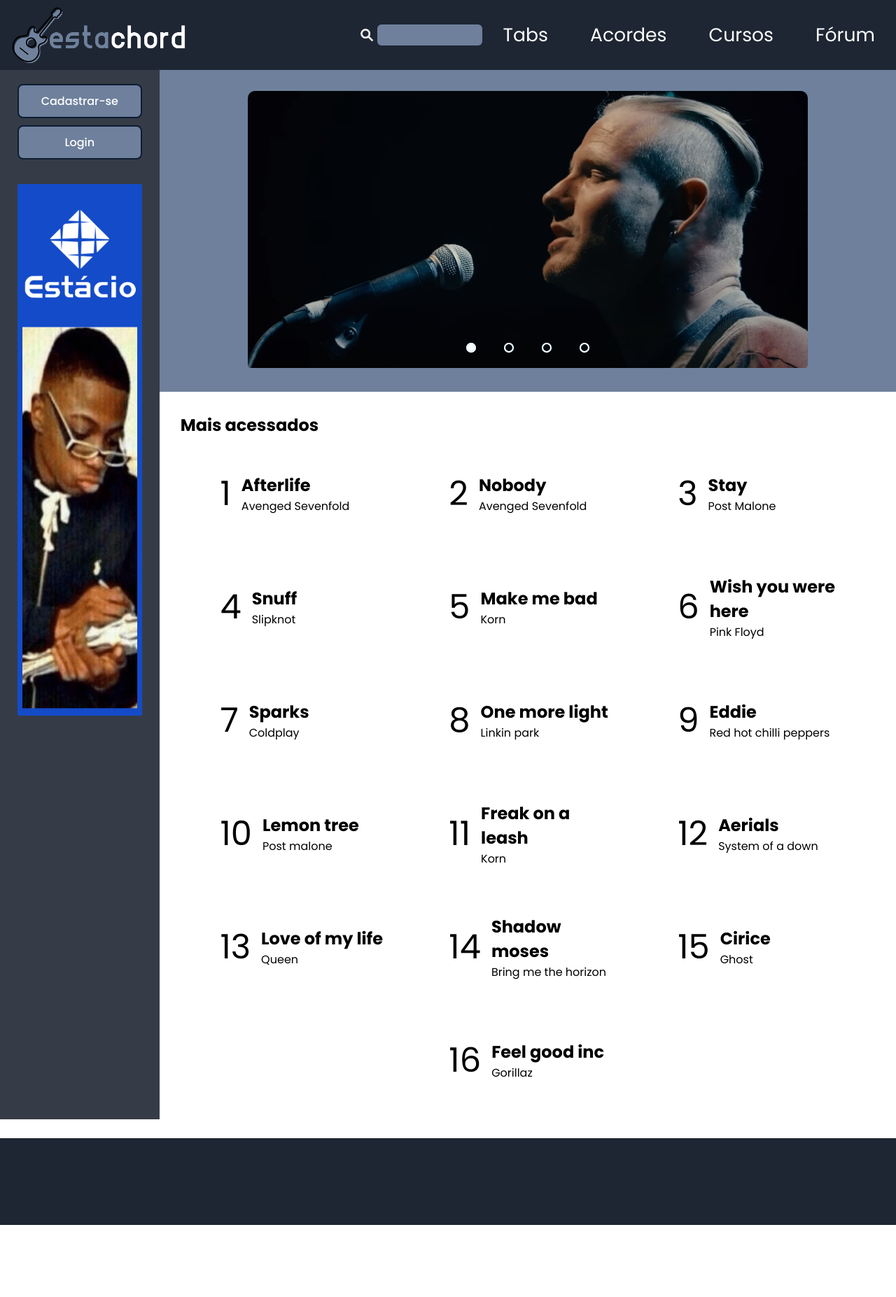
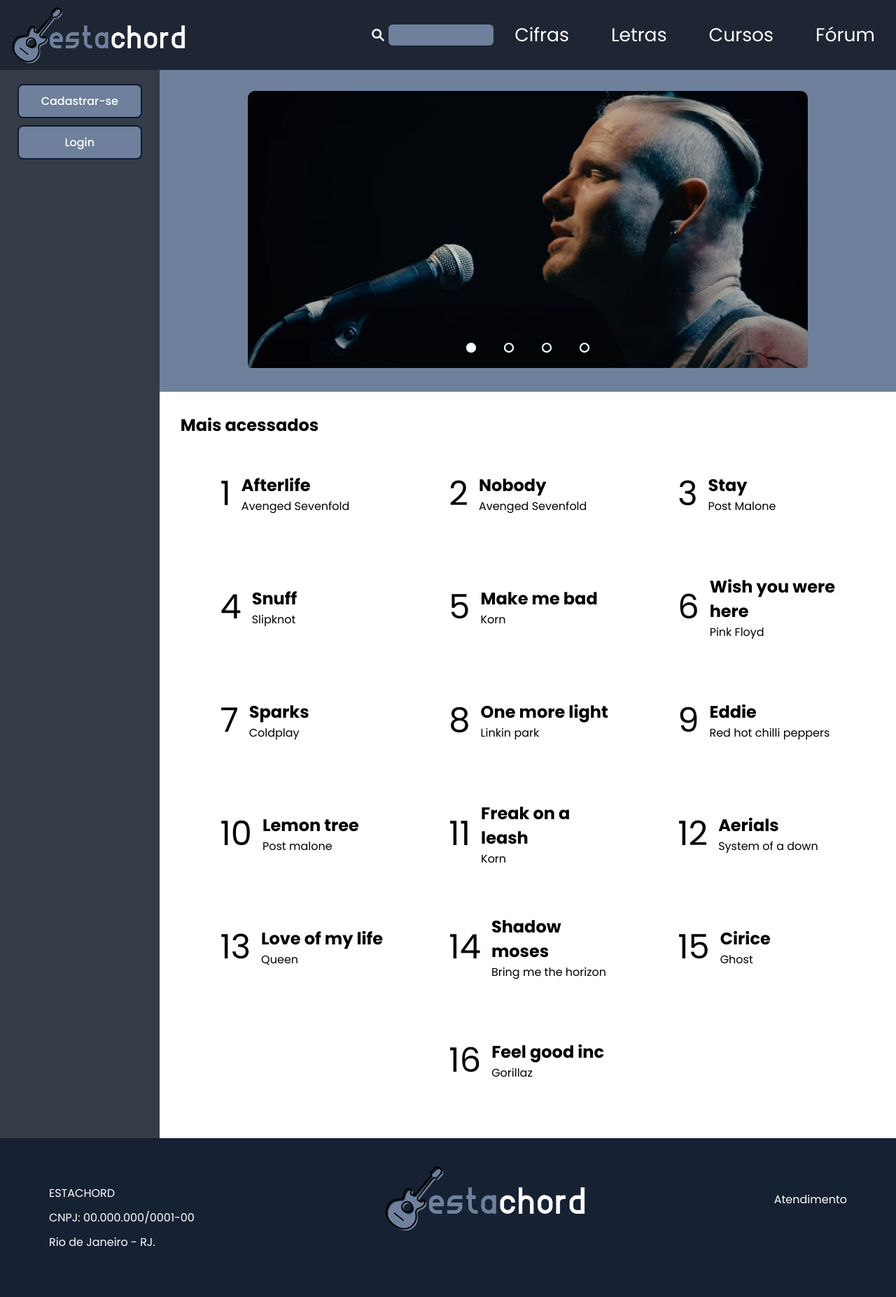
Before and after one commit to joaomatheusm/estachord, a PHP site: page / in a window 1280 px wide. Shown: the whole page at 70% size. Before the commit the page ends 1751 px from the top, so only its background shows below. Run offline with PHP 8.4, Linux system fonts and the light colour scheme.

Commit message:
api letras criada

```diff
--- a/css/most-viewed.css
+++ /dev/null
@@ -1,50 +0,0 @@
-@import url('https://fonts.googleapis.com/css2?family=Poppins:wght@200;300;400;500;600;700&display=swap');
-
-:root {
-    --color1: #636971;
-    --color2: #353C47;
-    --color3: #6E809C;
-    --color4: #1E2633;
-    --color5: #162133;
-    --color6: #0D1C33;
-}
-
-#most-viewed {
-    display: flex;
-    flex-direction: column;
-    justify-content: left;
-    padding: 30px;
-}
-
-ol {
-    list-style: none;
-    display: flex;
-    flex-direction: row;
-    flex-wrap: wrap;
-    justify-content: space-evenly;
-}
-
-li {
-    width: 315px; /* Cresce, encolhe e largura máxima */
-}
-
-li a:hover {
-    color: #eeecec;
-    background-color: var(--color3);
-    border: solid var(--color6) 2px;
-    border-radius: 6px;
-    height: 100px;
-    transition: 0.5s;
-}
-
-li a {
-    display: flex;
-    flex-direction: row;
-    align-items: center;
-    margin: 30px;
-}
-
-li a span{
-    font-size: 3em;
-    margin: 15px;
-}
--- a/css/style.css
+++ b/css/style.css
@@ -92,7 +92,6 @@ aside {
     padding: 15px;
     background-color: var(--color2);
     flex: 1 1 200px; /* Cresce, encolhe e largura máxima de 200px */
-    max-height: 1500px;
 }
 
 aside #login {
@@ -110,7 +109,7 @@ aside a {
     margin-top: 30px;
 }
 
-aside a img {
+aside a picture img {
     width: 90%;
     border-radius: 3px;
 }
@@ -131,10 +130,88 @@ aside a img {
     background-color: #7c8aa0;
 }
 
+#most-viewed {
+    display: flex;
+    flex-direction: column;
+    justify-content: left;
+    padding: 30px;
+}
+
+ol {
+    list-style: none;
+    display: flex;
+    flex-direction: row;
+    flex-wrap: wrap;
+    justify-content: space-evenly;
+}
+
+li {
+    width: 315px; /* Cresce, encolhe e largura máxima */
+}
+
+li a:hover {
+    color: #eeecec;
+    background-color: var(--color3);
+    border: solid var(--color6) 2px;
+    border-radius: 6px;
+    height: 100px;
+    transition: 0.5s;
+}
+
+li a {
+    display: flex;
+    flex-direction: row;
+    align-items: center;
+    margin: 30px;
+}
+
+li a span{
+    font-size: 3em;
+    margin: 15px;
+}
+
 footer {
-    background-color: var(--color4);
+    color: #fff;
+    background-color: var(--color5);
     flex: 1 1 100vw; /* Cresce, encolhe e largura máxima */
-    height: 124px;
+    padding: 40px 60px;
+}
+
+footer .container {
+    width: 100%;
+    display: flex;
+    flex-direction: row;
+    justify-content: space-between;
+    align-items: center;
+}
+
+footer .container .wrap-logo {
+    display: flex;
+    align-items: center;
+    justify-content: center;
+    flex-direction: column;
+    font-size: 1.4em;
+}
+
+footer .container .wrap-support {
+    display: flex;
+    align-items: flex-end;
+    justify-content: space-between;
+    flex-direction: column;
+    height: 97px;
+}
+
+footer .container .wrap-support a:hover {
+    text-decoration: underline;
+}
+
+footer .container p, footer .container a {
+    margin: 10px;
+}
+
+a {
+    text-decoration: none;
+    color: inherit;
 }
 
 a {
--- a/index.html
+++ b/index.html
@@ -6,7 +6,6 @@
     <meta name="viewport" content="width=device-width, initial-scale=1.0">
     <link rel="stylesheet" href="css/style.css">
     <link rel="stylesheet" href="css/slider.css">
-    <link rel="stylesheet" href="css/most-viewed.css">
     <title>EstaChord</title>
 </head>
 
@@ -22,8 +21,8 @@
             <img src="img/lupa-branco.png" alt="" width="30px"> <!-- Diminuir o tamanho da imagem original depois -->
             <input type="text">
             <button id="close-menu">X</button>
-            <a href="#">Tabs</a>
-            <a href="#">Acordes</a>
+            <a href="#">Cifras</a>
+            <a href="pages/lyrics.html">Letras</a>
             <a href="#">Cursos</a>
             <a href="#">Fórum</a>
         </nav>
@@ -33,8 +32,11 @@
             <a href="pages/signup.html">Cadastrar-se</a>
             <a href="pages/login.html">Login</a>
         </div>
-        <a href="https://estacio.br/" target="_blank">
-            <img src="img/vertical-ad.jpg" alt="">
+        <a href="https://estacio.br/" target="_blank" id="ad">
+            <!-- <picture>
+                <source media="(max-width: 1060px)" srcset="img/horizontal-ad.jpg" />
+                <img src="img/vertical-ad.jpg" alt="img/vertical-ad.jpg"/>
+            </picture> -->
         </a>
 
     </aside>
@@ -227,7 +229,22 @@
         </section>
     </main>
     <footer>
-
+        <div class="container">
+            <div class="wrap-store-data">
+                <p>ESTACHORD</p>
+                <p>CNPJ: 00.000.000/0001-00</p>
+                <p>Rio de Janeiro - RJ.</p>
+            </div>
+            <div class="wrap-logo">
+                <img src="img/logo-branco.png" alt="" width="300px"><br> <!-- Diminuir o tamanho original -->
+                <a href="https://www.instagram.com/corp_0ration/" target="_blank">
+                    <i class="fa-brands fa-instagram"></i>
+                </a>
+            </div>
+            <div class="wrap-support">
+                <a href="#">Atendimento</a>
+            </div>
+        </div>
     </footer>
     <script src="js/script.js"></script>
     <script src="js/slider.js"></script>
--- a/pages/afterlife.html
+++ b/pages/afterlife.html
@@ -39,9 +39,9 @@
             <button id="metronome-btn">Iniciar</button>
         </section>
         <hr style="width: 110%;">
-        <a href="https://estacio.br/" target="_blank">
+        <!-- <a href="https://estacio.br/" target="_blank">
             <img src="/img/vertical-ad.jpg" alt="">
-        </a>
+        </a> -->
 
     </aside>
     <main>
```
Also changed, not shown: other parts of css/style.css (+35 -4 lines), css/lyrics.css (added, +91 -0 lines), js/lyrics.js (added, +35 -0 lines), pages/lyrics.html (added, +71 -0 lines), img/horizontal-ad.jpg (added).
